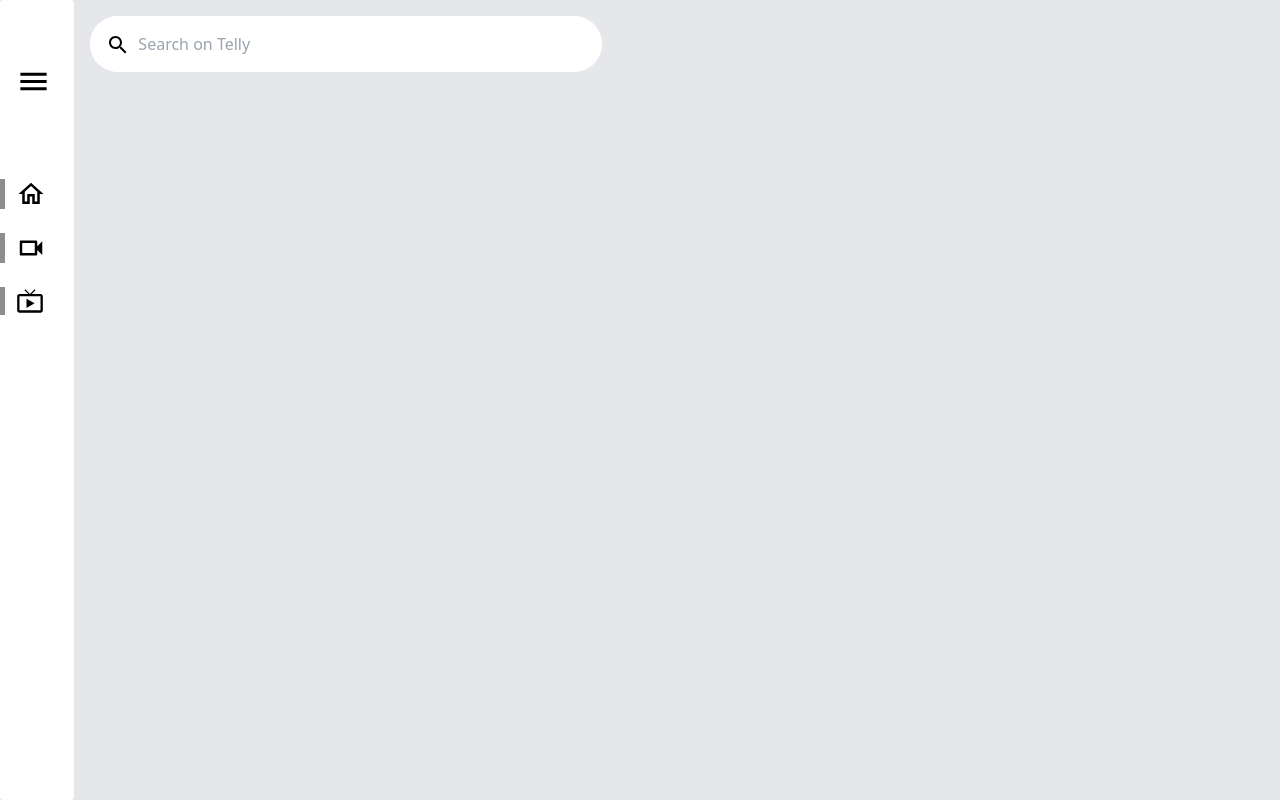
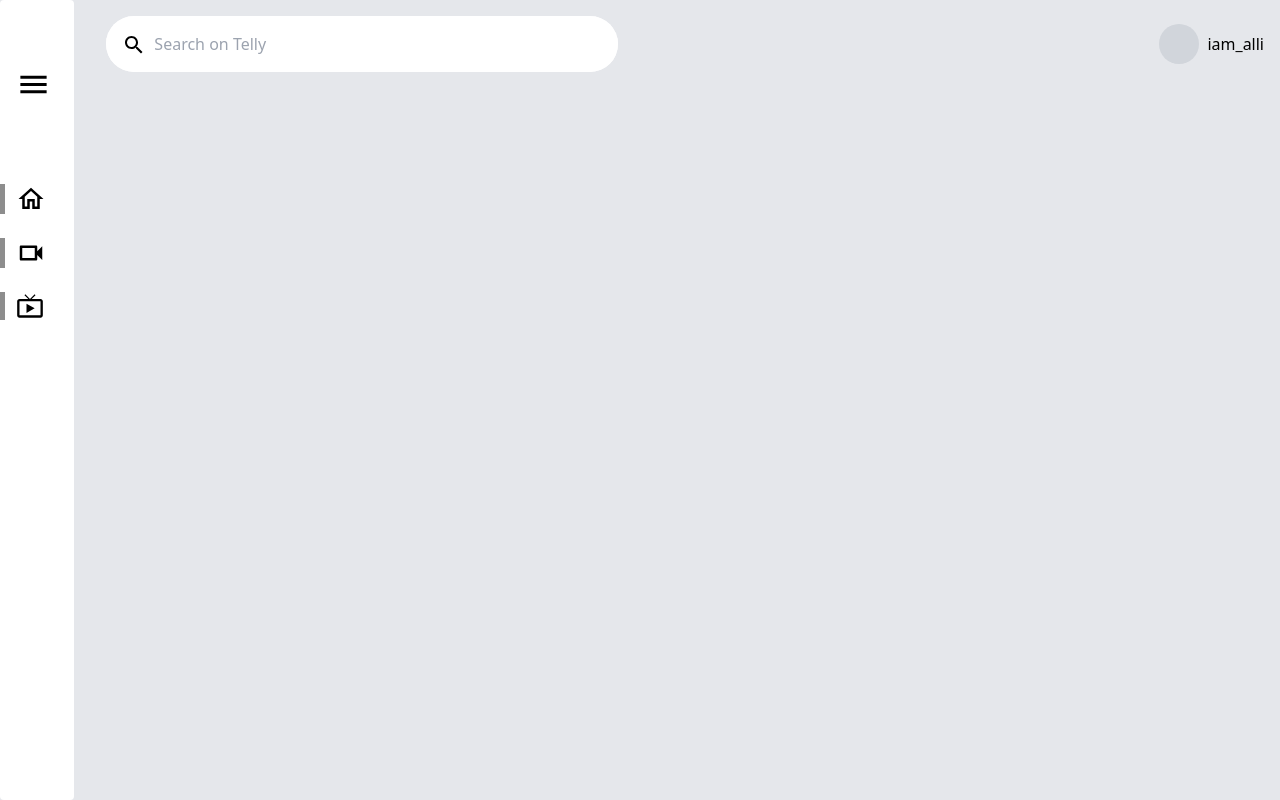
Before and after one commit to alli-Codes/telly, a React (Vite) app: page / in a window 1280 px wide. Built offline with nearby package versions, Linux system fonts and the light colour scheme.

Commit message:
Working on the Header and added logo to the SideBar

```diff
--- a/src/components/Header.tsx
+++ b/src/components/Header.tsx
@@ -4,10 +4,15 @@ import SearchIcon from '@mui/icons-material/Search';
 
 const Header = function () {
     return (
-        <div className='header sticky top-0'>
+        <div className='header flex items-center justify-between px-4 sticky top-0'>
             <section className='search__section bg-white h-14 w-[32rem] flex rounded-full overflow-hidden relative'>
                 <div className='z-10 relative self-center left-4'><SearchIcon /></div>
                 <input className=' w-full h-full absolute py-4 px-12 outline-none rounded' type="text" placeholder='Search on Telly' />
+            </section>
+
+            <section className='user__section flex items-center gap-2'>
+                 <div className="user__section-image bg-gray-300 h-10 w-10 rounded-full"></div>
+                 <p className="user__section-name">iam_alli</p>
             </section>
         </div>
     )
--- a/src/components/SideBar.tsx
+++ b/src/components/SideBar.tsx
@@ -17,9 +17,9 @@ const SideBar = function ({isSideBarMinimized, handleSideBarMinimizing}: Props)
     }
     return (
         <div className={`h-[100vh] max-w-44 py-16 flex flex-col gap-20 bg-white rounded transition-all duration-500 ease-in	sticky top-0 z-10 ${isSideBarMinimized ? 'menu__maximized' : 'menu__minimized'}`}>
-            <div className='flex items-center px-4 gap-2'>
+            <div className='h-10 flex items-center px-4 gap-2'>
                 <MenuIcon fontSize="large" onClick={handleMenuSize} />
-                <p className={isSideBarMinimized ? '' : 'hidden'}>Telly</p>
+                <img src="/Telly.png" className={`${isSideBarMinimized ? '' : 'hidden'} w-14`} />
             </div>
 
             <nav className='flex flex-col gap-6'>
```
